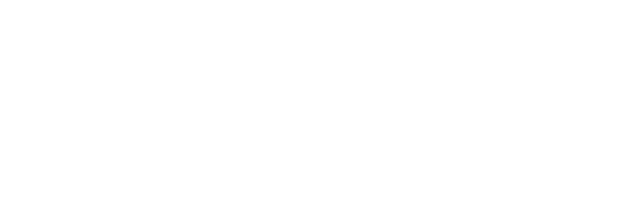
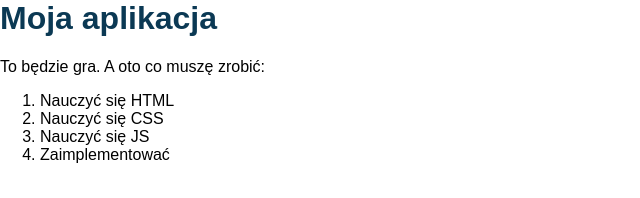
Before and after one commit to Piotrando1/js-lab2, a plain HTML site: page index.html in a window 1280 px wide. Shown: the whole page, without its empty margins (0-640 px from the left). Drawn offline with Linux system fonts and the light colour scheme.

Commit message:
drugi commit

```diff
--- a/index.html
+++ b/index.html
@@ -1,10 +1,32 @@
-<!DOCTYPE html>
-<html lang="en">
+<html lang="pl">
 <head>
     <meta charset="UTF-8">
-    <title>Title</title>
+    <title>JS Lab</title>
+    <style>
+        body {
+            margin: 0;
+            padding: 0;
+            font-family: Arial, serif;
+        }
+
+        h1 {
+            color: #0B3954;
+        }
+    </style>
 </head>
 <body>
-
+<div id="app">
+    <h1 id="main-header">Moja aplikacja</h1>
+    <p>To będzie gra. A oto co muszę zrobić:</p>
+    <ol>
+        <li class="boring">Nauczyć się HTML</li>
+        <li class="boring">Nauczyć się CSS</li>
+        <li>Nauczyć się JS</li>
+        <li id="super-important">Zaimplementować</li>
+    </ol>
+</div>
+<script>
+    alert('Witamy witamy');
+</script>
 </body>
 </html>
```
